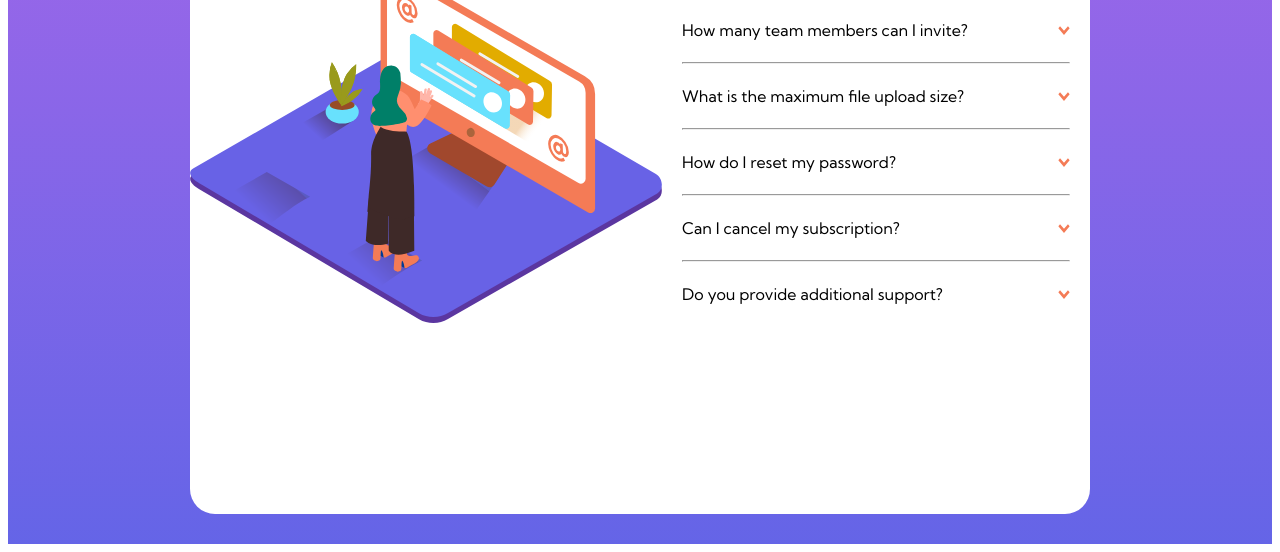
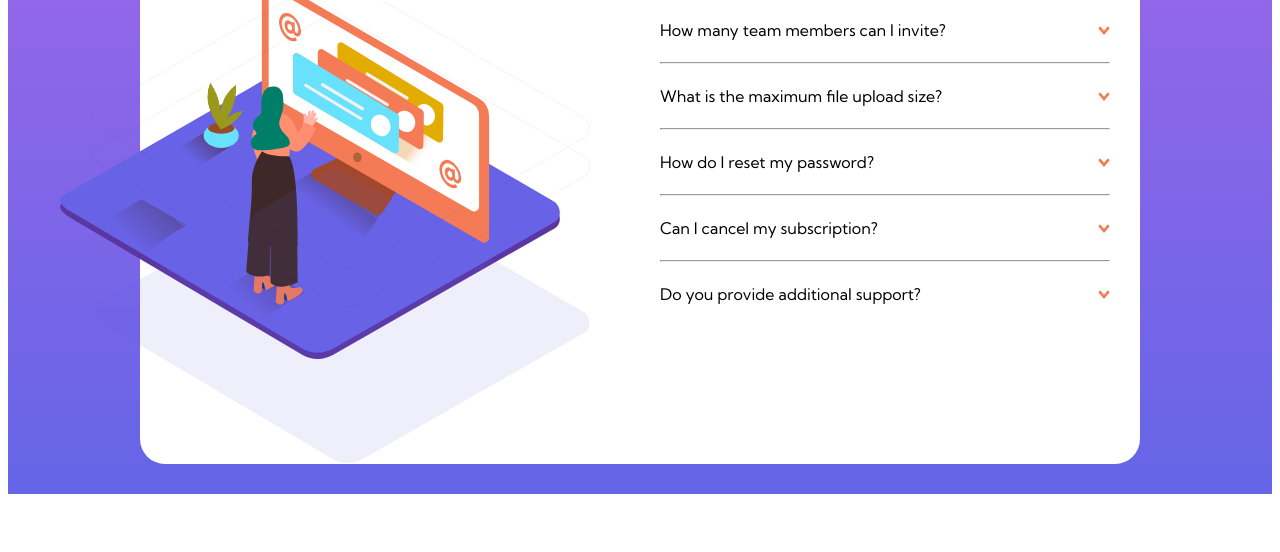
Before and after one commit to uxchar/faq-accordion-card, a plain HTML site: page index.html in a window 1280 px wide. Shown: the part 324-876 px from the top of the page. After the commit the page ends 826 px from the top, so only its background shows below. Drawn offline with Linux system fonts and the light colour scheme.

Commit message:
still fixing element alignments

```diff
--- a/styles/style.css
+++ b/styles/style.css
@@ -130,15 +130,17 @@ hr.solid {
   .faq-card {
     display: flex;
     flex-direction: row;
-    width: 900px;
-    height: 650px;
+    width: 1000px;
+    height: 600px;
     position: relative;
     margin: 180px auto 30px auto;
   }
 
   .faq-container {
+    width: 45%;
     margin-top: -50px;
-    width: 50%;
+    margin-left: auto;
+    margin-right: 30px;
   }
 
   .title {
@@ -146,16 +148,26 @@ hr.solid {
     font-weight: 700;
     text-align: left;
   }
-  /* .question {
-    margin-right: 30px;
-  } */
+
+  .question {
+    padding-right: 30px;
+  }
 
   .desktop-illustration {
     display: flex;
-    margin-top: 100px;
+    position: absolute;
+    top: -85px;
+    left: -80px;
+    width: 50%;
+    margin-top: 200px;
   }
 
   .illustration-shadow-desktop {
+    display: block;
+    width: 50%;
+    top: 110px;
+    left: -50px;
+    position: absolute;
   }
 
   .mobile-illustration {
```
